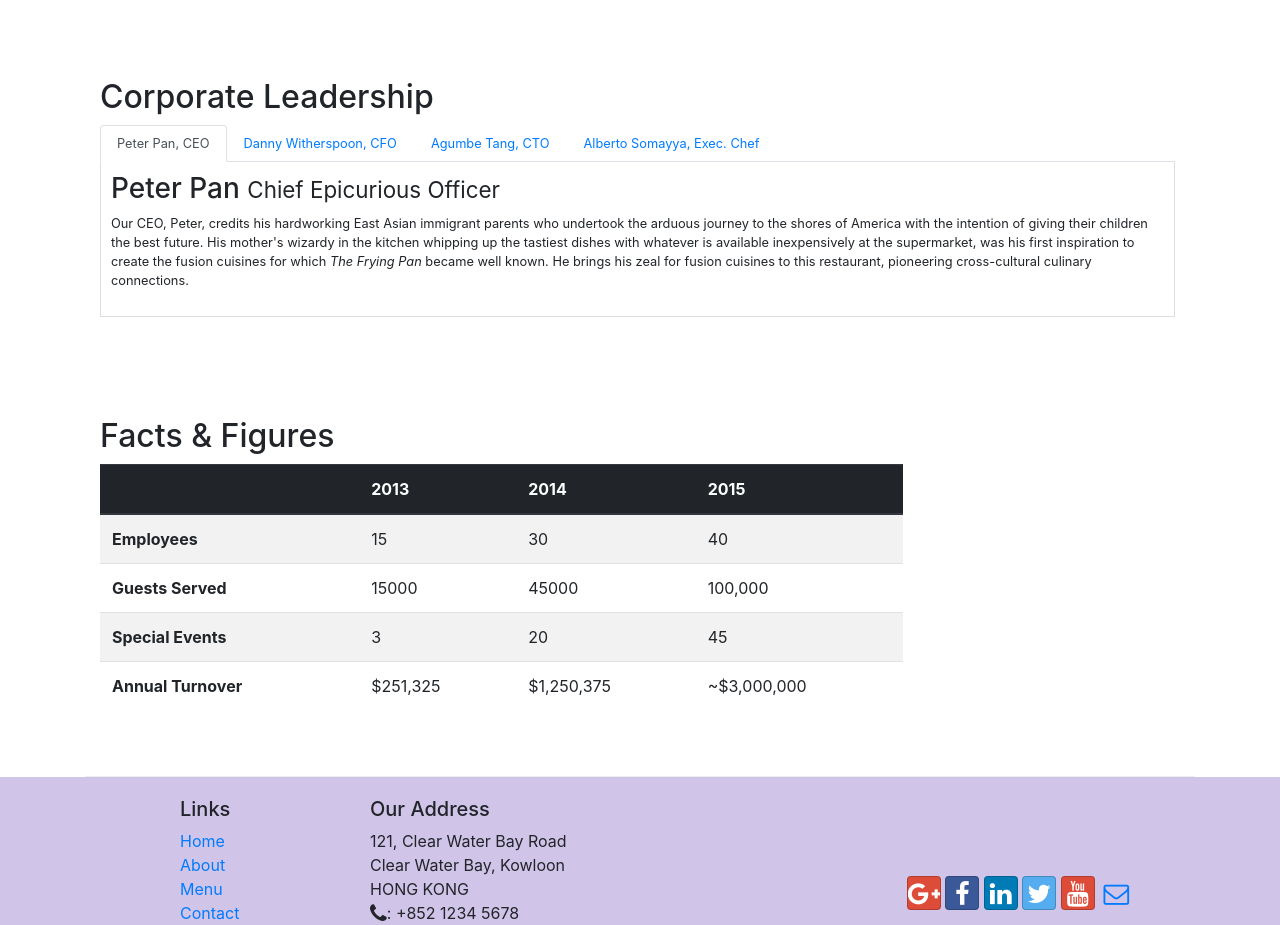
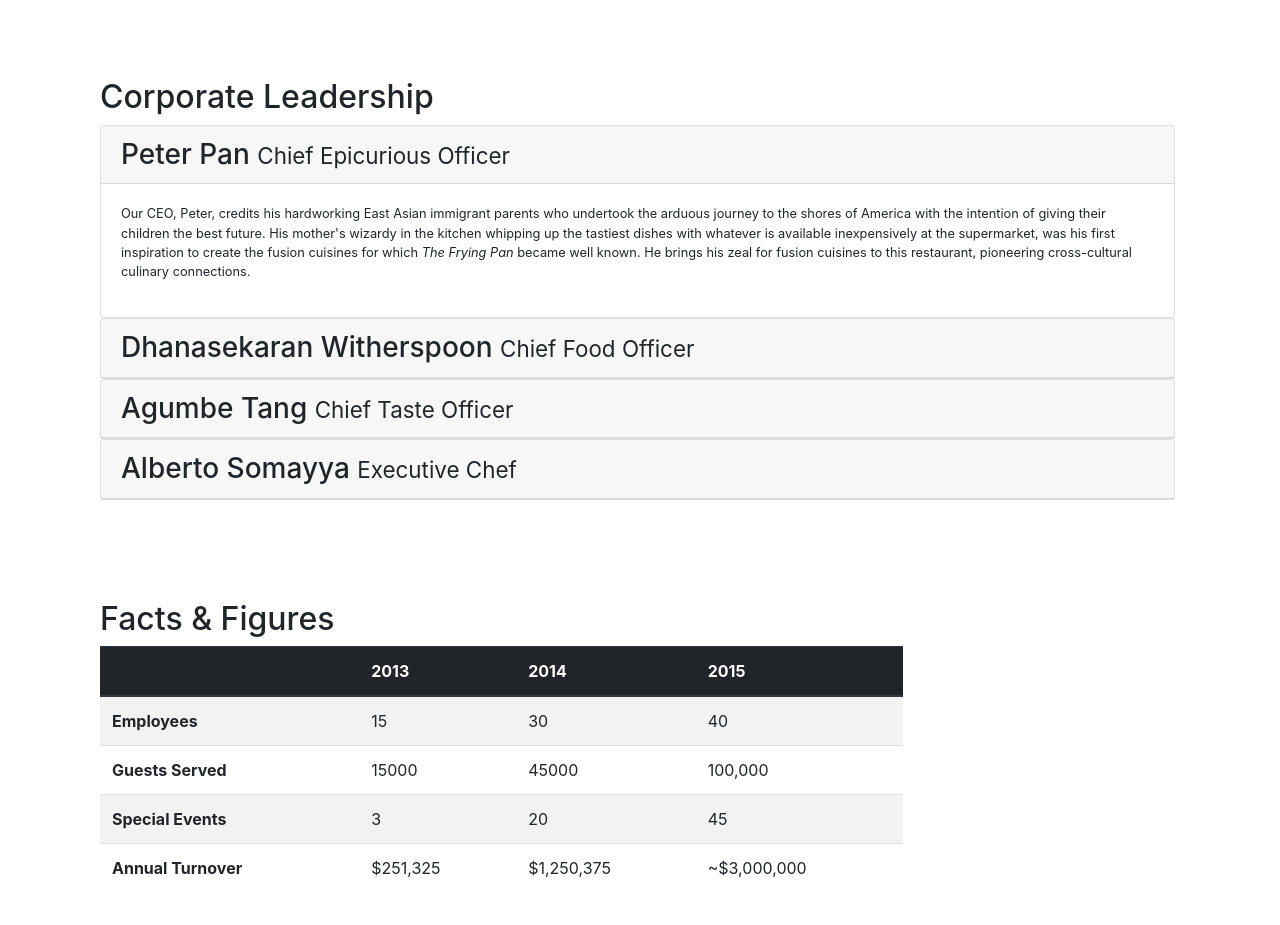
Before and after one commit to MaazAhmadSatti/bootstrap4, a website: page aboutus.html in a window 1280 px wide. Shown: the part 810-1735 px from the top of the page. Drawn offline with nearby package versions, Linux system fonts and the light colour scheme.

Commit message:
Accordion

```diff
--- a/aboutus.html
+++ b/aboutus.html
@@ -102,42 +102,71 @@
             <div class="col-12">
                 <h2>Corporate Leadership</h2>
 
-                <ul class="nav nav-tabs">
-                    <li class="nav-item">
-                        <a class="nav-link active" href="#peter" role="tab" data-toggle="tab">
-                            Peter Pan, CEO</a>
-                    </li>
-                    <li class="nav-item">
-                        <a class="nav-link" href="#danny" role="tab" data-toggle="tab">
-                            Danny Witherspoon, CFO</a>
-                    </li>
-                    <li class="nav-item">
-                        <a class="nav-link" href="#agumbe" role="tab" data-toggle="tab">
-                            Agumbe Tang, CTO</a>
-                    </li>
-                    <li class="nav-item">
-                        <a class="nav-link" href="#alberto" role="tab" data-toggle="tab">
-                            Alberto Somayya, Exec. Chef</a>
-                    </li>
-                </ul>
+                <div id="accordion">
+                    <div class="card">
+                        <div class="card-header" role="tab" id="peterhead">
+                            <h3 class="mb-0">
+                                <a data-toggle="collapse" data-target="#peter">
+                                     Peter Pan <small>Chief Epicurious Officer</small>
+                                </a>
+                            </h3>
+                        </div>
+                       <div role="tabpanel" class="collapse show" id="peter" data-parent="#accordion">
+                           <div class="card-body">
+                            <p class="d-none d-sm-block">Our CEO, Peter, credits his hardworking East Asian immigrant parents who undertook the
+                                arduous journey to the shores of America with the intention of giving their children the best future. His mother's
+                                wizardy in the kitchen whipping up the tastiest dishes with whatever is available inexpensively at the supermarket,
+                                was his first inspiration to create the fusion cuisines for which <em>The Frying Pan</em> became well known. He
+                                brings his zeal for fusion cuisines to this restaurant, pioneering cross-cultural culinary connections.</p>
+                           </div>
+                       </div>
+                    </div>
 
-                <div class="tab-content">
-                <div role="tabpanel" class="tab-pane fade show active" id="peter">
-                <h3>Peter Pan <small>Chief Epicurious Officer</small></h3>
-                <p class="d-none d-sm-block">Our CEO, Peter, credits his hardworking East Asian immigrant parents who undertook the arduous journey to the shores of America with the intention of giving their children the best future. His mother's wizardy in the kitchen whipping up the tastiest dishes with whatever is available inexpensively at the supermarket, was his first inspiration to create the fusion cuisines for which <em>The Frying Pan</em> became well known. He brings his zeal for fusion cuisines to this restaurant, pioneering cross-cultural culinary connections.</p>
+                    <div class="card">
+                        <div class="card-header" role="tab" id="dannyhead">
+                            <h3 class="mb-0">
+                               <a class="collapsed" data-toggle="collapse" data-target="#danny">
+                                   Dhanasekaran Witherspoon <small>Chief Food Officer</small></a>
+                            </h3>
                         </div>
-                <div role="tabpanel" class="tab-pane fade" id="danny">
-                <h3>Dhanasekaran Witherspoon <small>Chief Food Officer</small></h3>
-                <p class="d-none d-sm-block">Our CFO, Danny, as he is affectionately referred to by his colleagues, comes from a long established family tradition in farming and produce. His experiences growing up on a farm in the Australian outback gave him great appreciation for varieties of food sources. As he puts it in his own words, <em>Everything that runs, wins, and everything that stays, pays!</em></p>
+                        <div class="collapse" id="danny" data-parent="#accordion">
+                            <div class="card-body">
+                            <p class="d-none d-sm-block">Our CFO, Danny, as he is affectionately referred to by his colleagues, comes from a
+                                long established family tradition in farming and produce. His experiences growing up on a farm in the Australian
+                                outback gave him great appreciation for varieties of food sources. As he puts it in his own words,
+                                <em>Everything that runs, wins, and everything that stays, pays!</em></p>
                             </div>
-                <div role="tabpanel" class="tab-pane fade" id="agumbe">
-                <h3>Agumbe Tang <small>Chief Taste Officer</small></h3>
+                       </div>
+                    </div>
+
+                    <div class="card">
+                       <div class="card-header" role="tab" id="agumbehead">
+                         <h3 class="mb-0">
+                             <a class="collapsed" data-toggle="collapse" data-target="#agumbe">
+                              Agumbe Tang <small>Chief Taste Officer</small></a>
+                         </h3>
+                       </div>
+                       <div class="collapse" id="agumbe" data-parent="#accordion">
+                         <div class="card-body">
                             <p class="d-none d-sm-block">Blessed with the most discerning gustatory sense, Agumbe, our CTO, personally ensures that every dish that we serve meets his exacting tastes. Our chefs dread the tongue lashing that ensues if their dish does not meet his exacting standards. He lives by his motto, <em>You click only if you survive my lick.</em></p>
                         </div>
-                <div role="tabpanel" class="tab-pane fade" id="alberto">
-                <h3>Alberto Somayya <small>Executive Chef</small></h3>
+                       </div>
+                    </div>
+
+                    <div class="card">
+                       <div class="card-header" role="tab" id="albertohead">
+                          <h3 class="mb-0">
+                            <a class="collapsed" data-toggle="collapse" data-target="#alberto">
+                              Alberto Somayya <small>Executive Chef</small></a>
+                          </h3>
+                        </div>
+                        <div class="collapse" id="alberto" data-parent="#accordion">
+                            <div class="card-body">
                              <p class="d-none d-sm-block">Award winning three-star Michelin chef with wide International experience having worked closely with whos-who in the culinary world, he specializes in creating mouthwatering Indo-Italian fusion experiences. He says, <em>Put together the cuisines from the two craziest cultures, and you get a winning hit! Amma Mia!</em></p>
                             </div>
+                        </div>
+                    </div>
+
                 </div>
             </div>
        </div>
```
Lines whose indentation alone changed are shown as unchanged.
